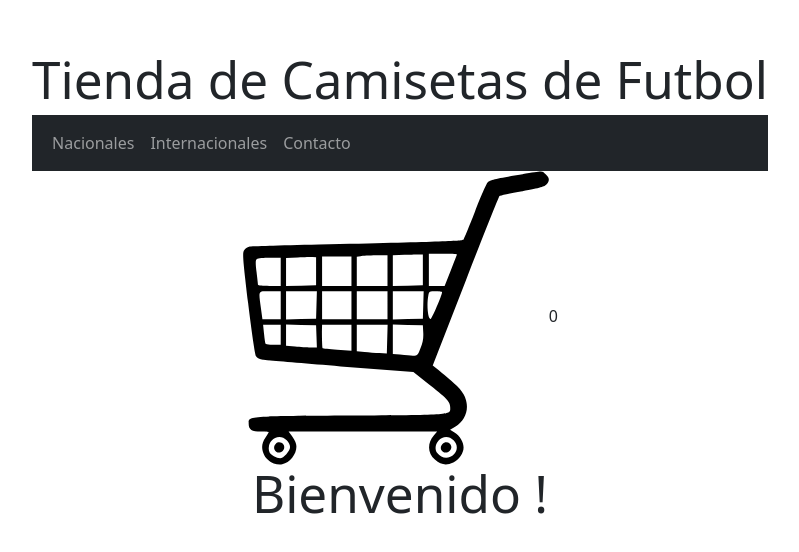
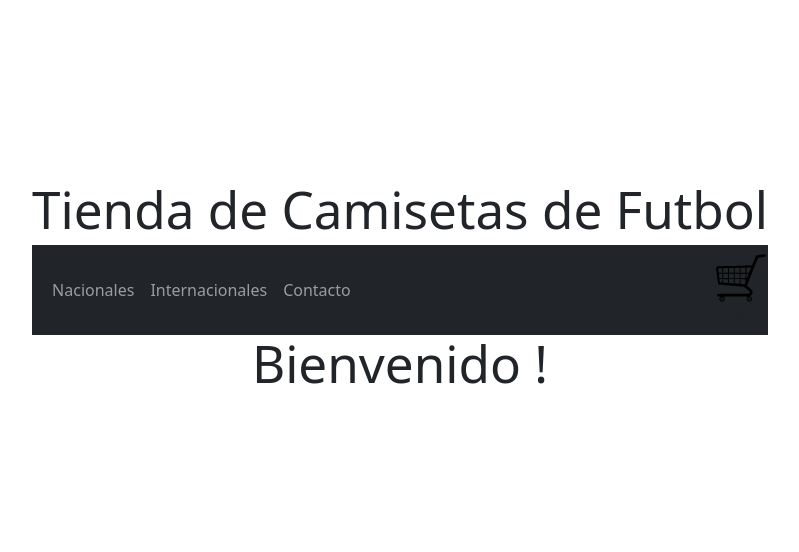
Before and after one commit to martinmunoz1989/Tienda-de-remeras, a React (Vite) app: page / in a window 1280 px wide. Shown: the part 110-662 px from the top of the page, without its empty margins (240-1039 px from the left). Built offline with nearby package versions, Linux system fonts and the light colour scheme.

Commit message:
Modifique el tamaño del Carrito

```diff
--- /dev/null
+++ b/src/Components/CartWidget/CartWidget.css
@@ -0,0 +1,4 @@
+#cart-widget {
+    width: 50px;
+    height: 50px;
+}
--- a/src/Components/CartWidget/CartWidget.jsx
+++ b/src/Components/CartWidget/CartWidget.jsx
@@ -1,7 +1,8 @@
+import CartCss from './CartWidget.css'
 import cart from './assets/cart.svg'
 const CartWidget = () => {
     return <div>
-        <img src={cart} alt="cart-widget" />
+        <img src={cart} alt="cart-widget" id="cart-widget" />
         0
     </div>
 }
--- a/src/Components/NavBar/NavBar.jsx
+++ b/src/Components/NavBar/NavBar.jsx
@@ -17,8 +17,9 @@ const NavBar = () => {
                         <Nav.Link href="#pricing">Contacto</Nav.Link>
                     </Nav>
                 </Container>
+                <CartWidget />
             </Navbar>
-            <CartWidget />
+
         </>
     );
 }
```
